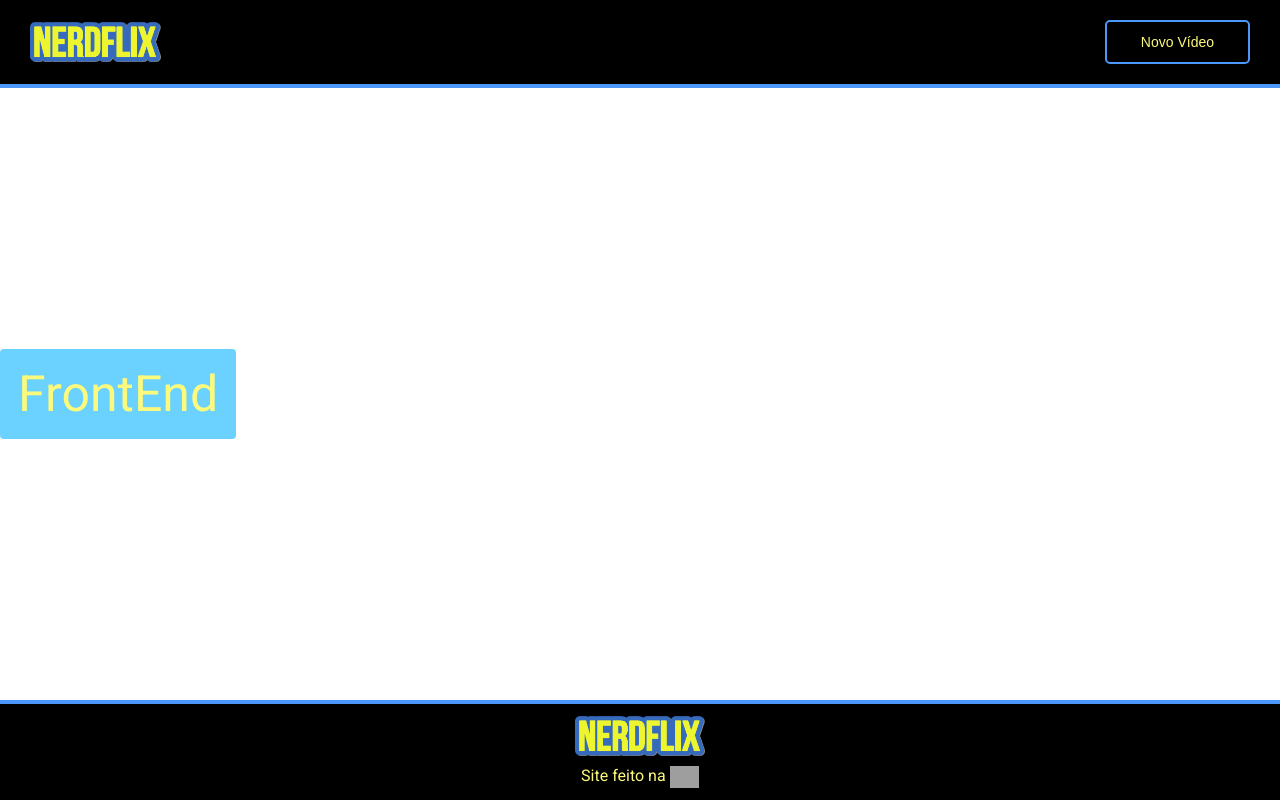
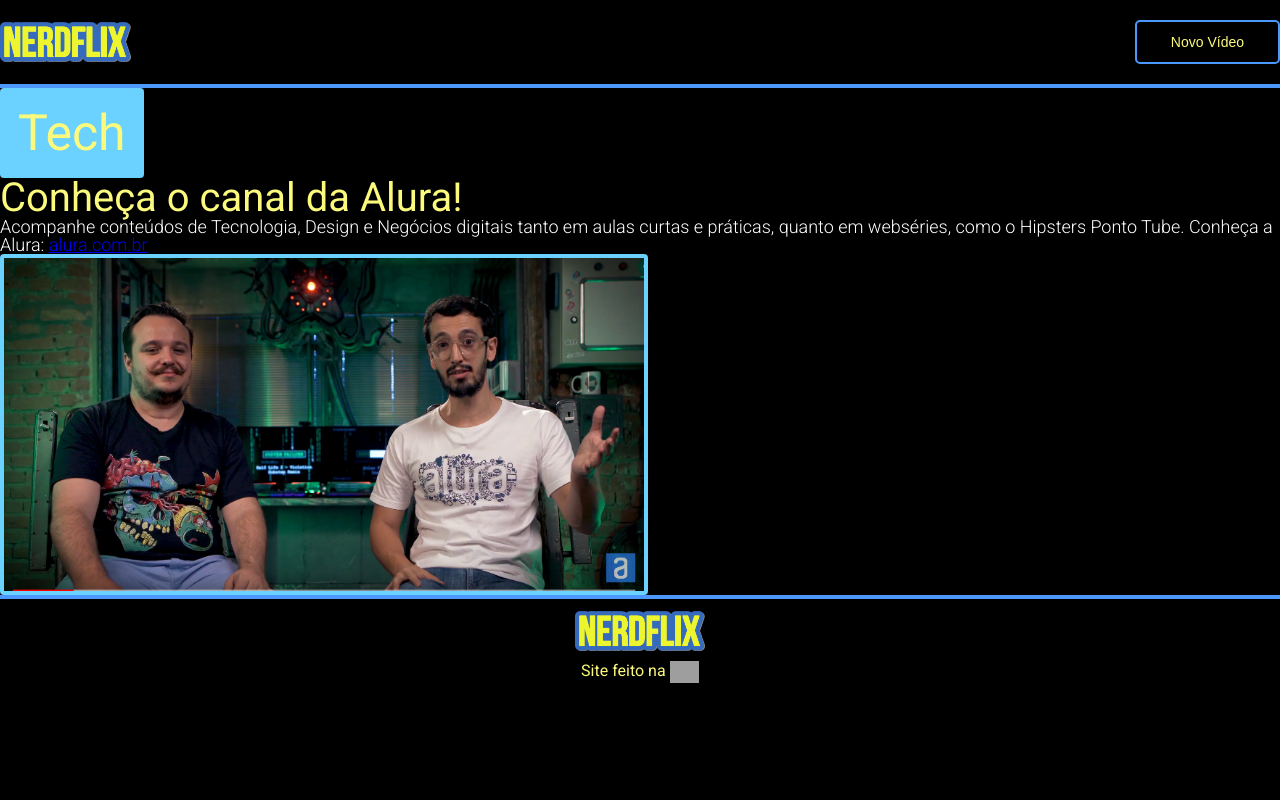
Before and after one commit to rafaelcerqueira/nerdflix, a React (Create React App) app: page / in a window 1280 px wide. Built offline with nearby package versions, Linux system fonts and the light colour scheme; grey boxes are pictures that could not be loaded.

Commit message:
Added ThumbNerdflix, tools-container and refactoring Banner.

```diff
--- a/src/App.js
+++ b/src/App.js
@@ -1,25 +1,36 @@
 import React from 'react';
-import HeaderNerdflix from './components/HeaderNerflix';
+import { HeaderNerdflix, Wrapper } from './components/HeaderNerflix';
 import LogoNerdflix from './components/LogoNerdflix';
 import ButtonNerdflix from './components/ButtonNerdflix';
 import FooterNerdflix from './components/FooterNerdflix';
 import LogoImersao from './components/LogoImersao';
 import BannerNerdflix from './components/BannerNerdflix';
 import TagNerdflix from './components/TagNerdflix';
+import TitleNerdflix from './components/TitleNerdflix';
+import DescriptionNerdflix from './components/DescriptionNerdflix';
+import ThumbNerdflix from './components/ThumbNerdflix';
+import ConhecaAlura from '../src/assets/img/ConhecaAlura.png';
 
 // JSX = JavaScript XML
 function App() {
   return (
     <>
       <HeaderNerdflix >
+        <Wrapper>
           <LogoNerdflix />
 
           <ButtonNerdflix>Novo Vídeo</ButtonNerdflix>
-
+        </Wrapper>
       </ HeaderNerdflix>
 
       <BannerNerdflix>
-        <TagNerdflix>FrontEnd</TagNerdflix>
+        <TagNerdflix>Tech</TagNerdflix>
+        <TitleNerdflix>Conheça o canal da Alura!</TitleNerdflix>
+        <DescriptionNerdflix>
+          Acompanhe conteúdos de Tecnologia, Design e Negócios digitais tanto em aulas curtas e práticas, quanto em webséries, como o Hipsters Ponto Tube. Conheça a Alura: <a href="https://www.alura.com.br/">alura.com.br</a>
+        </DescriptionNerdflix>
+
+        <ThumbNerdflix src={ConhecaAlura} alt="Thumb do Conheça a Alura"/>
       </BannerNerdflix>
 
       <FooterNerdflix>
--- a/src/components/BannerNerdflix/index.js
+++ b/src/components/BannerNerdflix/index.js
@@ -1,7 +1,8 @@
 import styled from 'styled-components';
+import container from '../../tools/container';
 
 const BannerNerdflix = styled.section `
-
+    ${container};
 `;
 
 export default BannerNerdflix;
--- /dev/null
+++ b/src/components/DescriptionNerdflix/index.js
@@ -0,0 +1,9 @@
+import styled from 'styled-components';
+
+const DescriptionNerdflix = styled.p `
+    font-size: 18rem;
+    color: var(--color-grey-light);
+    font-weight: 300;
+`;
+
+export default DescriptionNerdflix;
--- a/src/components/HeaderNerflix/index.js
+++ b/src/components/HeaderNerflix/index.js
@@ -1,21 +1,34 @@
 import styled from 'styled-components';
 import ButtonNerdflix from '../ButtonNerdflix';
 import LogoNerdflix from '../LogoNerdflix';
+import container from '../../tools/container';
 
-const HeaderNerdflix = styled.header`
+export const HeaderNerdflix = styled.header`
+
+    background-color: var(--color-black-dark);
+    border-bottom: 4px solid var(--color-blue-sky);
+    padding: 20rem 0;
+
+    @media(max-width: 800px) {
+
+        padding: 15rem 16rem;
+
+
+
+    }
+`;
+
+export const Wrapper = styled.div `
     display: flex;
     justify-content: space-between;
     align-items: center;
-    padding: 20rem 30rem;
-    background-color: var(--color-black-dark);
-    border-bottom: 4px solid var(--color-blue-sky);
+    ${container};
 
     @media(max-width: 800px) {
         justify-content: center;
-        padding: 15px 16px;
 
         & > ${LogoNerdflix} {
-
+            height: 35px;
         }
 
         & > ${ButtonNerdflix} {
@@ -29,8 +42,8 @@
             right: 0;
             width: 100vw;
         }
+    }
 
-    }
-`;
 
-export default HeaderNerdflix;
+
+`
--- /dev/null
+++ b/src/components/ThumbNerdflix/index.js
@@ -0,0 +1,9 @@
+import styled from 'styled-components'
+
+const ThumbNerdflix = styled.img `
+    border-radius: 4px;
+    border: 4rem solid var(--color-frontend);
+    width: 640px;
+`;
+
+export default ThumbNerdflix;
--- /dev/null
+++ b/src/components/TitleNerdflix/index.js
@@ -0,0 +1,8 @@
+import styled from 'styled-components';
+
+const TitleNerdflix = styled.h1`
+    font-size: 40rem;
+    color: var(--color-yellow-yellow);
+`;
+
+export default TitleNerdflix;
--- a/src/styles/reset.css
+++ b/src/styles/reset.css
@@ -31,6 +31,7 @@
 body {
 	line-height: 1;
 	font-family: 'Roboto', sans-serif;
+	background-color: var(--color-black-dark);
 }
 ol, ul {
 	list-style: none;
@@ -51,11 +52,5 @@
 html, body {
 	font-size: 1px;
 	min-width: 320px;
+	height: 100vh;
 }
-
-#root {
-	min-height: 100vh;
-	display: flex;
-	flex-direction: column;
-	justify-content: space-between;
-}
--- a/src/styles/setting/colors.css
+++ b/src/styles/setting/colors.css
@@ -2,6 +2,8 @@
     --color-blue-sky: #4c97fa;
     --color-black-dark: #000;
     --color-yellow-yellow: #fcfa7c;
+    --color-grey-light: #ffffff;
+
 
     --color-frontend: #6BD1FF;
     --color-infra: #9CD33B;
--- /dev/null
+++ b/src/tools/container.js
@@ -0,0 +1,7 @@
+const container = `
+    max-width: 1360px;
+    margin-left: auto;
+    margin-right: auto;
+`;
+
+export default container;
```
Also changed, not shown: src/assets/img/ConhecaAlura.png (added).
